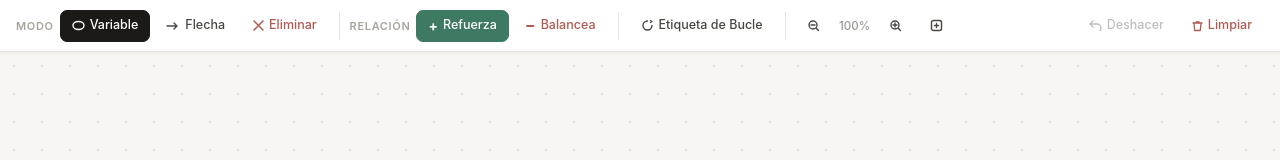
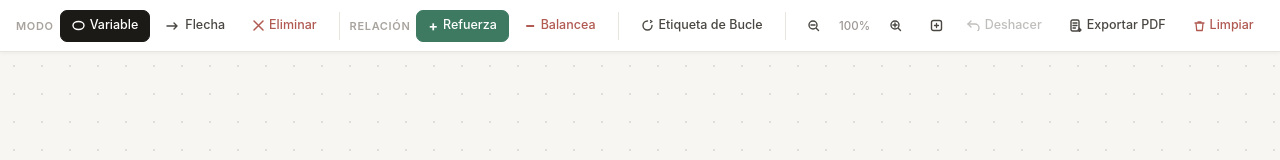
Before and after one commit to omaarvillalobos/XIDHU-TEST-WEBSITE, a plain HTML site: page causal-loop-diagram.html in a window 1280 px wide. Shown: the top 160 px of the page. Drawn offline with nearby package versions, Linux system fonts and the light colour scheme.

Commit message:
Add PDF export to causal loop diagram
Co-Authored-By: Claude Sonnet 4.6 <noreply@anthropic.com>

```diff
--- a/causal-loop-diagram.html
+++ b/causal-loop-diagram.html
@@ -244,6 +244,10 @@
       <svg width="13" height="11" viewBox="0 0 13 11" fill="none"><path d="M1 4h7a4 4 0 0 1 0 8" stroke="currentColor" stroke-width="1.4" stroke-linecap="round" stroke-linejoin="round"/><path d="M1 4l3-3M1 4l3 3" stroke="currentColor" stroke-width="1.4" stroke-linecap="round" stroke-linejoin="round"/></svg>
       Deshacer
     </button>
+    <button class="tb-btn" id="btn-pdf" onclick="exportPDF()" title="Exportar como PDF">
+      <svg width="12" height="13" viewBox="0 0 12 13" fill="none"><rect x="1" y="1" width="8" height="11" rx="1.5" stroke="currentColor" stroke-width="1.4"/><path d="M3 4h4M3 6.5h4M3 9h2.5" stroke="currentColor" stroke-width="1.3" stroke-linecap="round"/><path d="M9 9l2 2m0 0l-2 2m2-2H8" stroke="currentColor" stroke-width="1.3" stroke-linecap="round" stroke-linejoin="round"/></svg>
+      Exportar PDF
+    </button>
     <button class="tb-btn danger" onclick="clearAll()">
       <svg width="11" height="12" viewBox="0 0 11 12" fill="none"><path d="M1 3h9M4 3V2h3v1M2 3l.7 7.5h5.6L9 3" stroke="currentColor" stroke-width="1.3" stroke-linecap="round" stroke-linejoin="round"/></svg>
       Limpiar
@@ -312,6 +316,7 @@
   onblur="commitEdit()"
   onkeydown="if(event.key==='Enter'||event.key==='Escape') this.blur()"/>
 
+<script src="https://cdnjs.cloudflare.com/ajax/libs/jspdf/2.5.1/jspdf.umd.min.js"></script>
 <script>
 // ────────────────────────────────────────────────────────────────────────────
 // STATE
@@ -997,6 +1002,110 @@ window.addEventListener('load', () => {
   redraw();
   badges.forEach(drawBadge);
 });
+
+// ────────────────────────────────────────────────────────────────────────────
+// EXPORT PDF
+// ────────────────────────────────────────────────────────────────────────────
+async function exportPDF() {
+  if (nodes.length === 0 && badges.length === 0) {
+    alert('El diagrama está vacío. Agrega variables antes de exportar.');
+    return;
+  }
+
+  const btn = document.getElementById('btn-pdf');
+  btn.disabled = true;
+  btn.textContent = 'Generando…';
+
+  // ── 1. Calculate bounding box of all content ──────────────────────────────
+  let minX = Infinity, minY = Infinity, maxX = -Infinity, maxY = -Infinity;
+
+  nodes.forEach(n => {
+    const w = nodeWidth(n.text);
+    minX = Math.min(minX, n.x - w / 2);
+    minY = Math.min(minY, n.y - NODE_H / 2);
+    maxX = Math.max(maxX, n.x + w / 2);
+    maxY = Math.max(maxY, n.y + NODE_H / 2);
+  });
+
+  badges.forEach(b => {
+    minX = Math.min(minX, b.x - 30);
+    minY = Math.min(minY, b.y - 30);
+    maxX = Math.max(maxX, b.x + 30);
+    maxY = Math.max(maxY, b.y + 30);
+  });
+
+  arrows.forEach(a => {
+    if (a.cp) {
+      minX = Math.min(minX, a.cp.x - 30);
+      minY = Math.min(minY, a.cp.y - 30);
+      maxX = Math.max(maxX, a.cp.x + 30);
+      maxY = Math.max(maxY, a.cp.y + 30);
+    }
+  });
+
+  if (!isFinite(minX)) { minX = 0; minY = 0; maxX = 600; maxY = 400; }
+
+  const PAD = 60;
+  minX -= PAD; minY -= PAD; maxX += PAD; maxY += PAD;
+  const contentW = maxX - minX;
+  const contentH = maxY - minY;
+
+  // ── 2. Fit to A4 landscape (px at 96 dpi: 1123 × 794) ────────────────────
+  const PAGE_W = 1123, PAGE_H = 794;
+  const scale  = Math.min(PAGE_W / contentW, PAGE_H / contentH, 2);
+  const renderW = Math.round(contentW * scale);
+  const renderH = Math.round(contentH * scale);
+
+  // ── 3. Temporarily adjust viewport for export ─────────────────────────────
+  const savedTx = vpTx, savedTy = vpTy, savedScale = vpScale;
+  vpTx    = -minX * scale;
+  vpTy    = -minY * scale;
+  vpScale = scale;
+  applyViewport();
+
+  // ── 4. Serialize SVG → canvas via Image ───────────────────────────────────
+  const svgEl = document.getElementById('canvas');
+  svgEl.setAttribute('width',  renderW);
+  svgEl.setAttribute('height', renderH);
+
+  // Inline the font-face so text renders in the exported image
+  const svgStr  = new XMLSerializer().serializeToString(svgEl);
+  const blob    = new Blob([svgStr], { type: 'image/svg+xml;charset=utf-8' });
+  const url     = URL.createObjectURL(blob);
+
+  const DPR = 2;
+  const offscreen = document.createElement('canvas');
+  offscreen.width  = renderW * DPR;
+  offscreen.height = renderH * DPR;
+  const ctx = offscreen.getContext('2d');
+  ctx.scale(DPR, DPR);
+  ctx.fillStyle = '#F7F6F3';
+  ctx.fillRect(0, 0, renderW, renderH);
+
+  await new Promise((resolve, reject) => {
+    const img = new Image();
+    img.onload = () => { ctx.drawImage(img, 0, 0, renderW, renderH); URL.revokeObjectURL(url); resolve(); };
+    img.onerror = reject;
+    img.src = url;
+  });
+
+  // ── 5. Restore viewport ───────────────────────────────────────────────────
+  svgEl.removeAttribute('width');
+  svgEl.removeAttribute('height');
+  vpTx = savedTx; vpTy = savedTy; vpScale = savedScale;
+  applyViewport();
+
+  // ── 6. Build PDF with jsPDF ───────────────────────────────────────────────
+  const { jsPDF } = window.jspdf;
+  const orientation = renderW >= renderH ? 'landscape' : 'portrait';
+  const pdf = new jsPDF({ orientation, unit: 'px', format: [renderW, renderH], hotfixes: ['px_scaling'] });
+
+  pdf.addImage(offscreen.toDataURL('image/png', 1.0), 'PNG', 0, 0, renderW, renderH);
+  pdf.save('diagrama-causal.pdf');
+
+  btn.disabled = false;
+  btn.innerHTML = `<svg width="12" height="13" viewBox="0 0 12 13" fill="none"><rect x="1" y="1" width="8" height="11" rx="1.5" stroke="currentColor" stroke-width="1.4"/><path d="M3 4h4M3 6.5h4M3 9h2.5" stroke="currentColor" stroke-width="1.3" stroke-linecap="round"/><path d="M9 9l2 2m0 0l-2 2m2-2H8" stroke="currentColor" stroke-width="1.3" stroke-linecap="round" stroke-linejoin="round"/></svg> Exportar PDF`;
+}
 </script>
 </body>
 </html>
```
